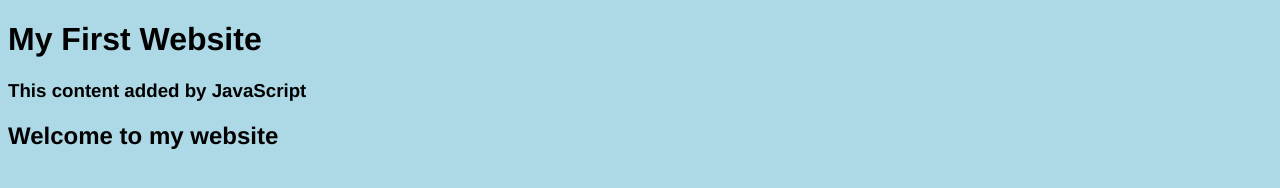
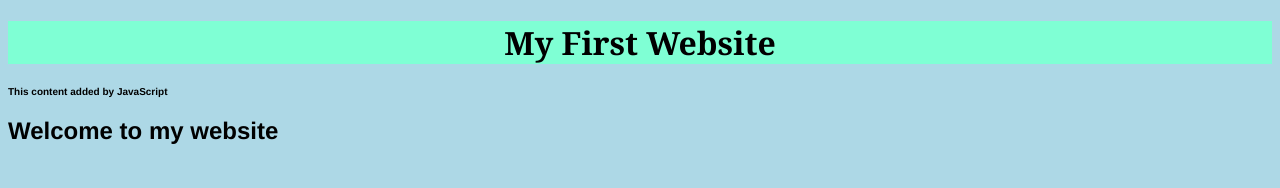
Before and after one commit to LouieGomez-hub/Gomez-personal-website, a plain HTML site: page index.html in a window 1280 px wide. Drawn offline with Linux system fonts and the light colour scheme.

Commit message:
add style.css, connect to index.hmtl

```diff
--- a/style.css
+++ b/style.css
@@ -2,3 +2,12 @@ body {
     background: lightblue;
     font-family:'Franklin Gothic Medium', 'Arial Narrow', Arial, sans-serif
 }
+h1 {
+    background-color: aquamarine;
+    font-size:xx-large;
+    text-align: center;
+    font-family: Cambria, Cochin, Georgia, Times, 'Times New Roman', serif;
+}
+h3 {
+    font-size: x-small;
+}
```
